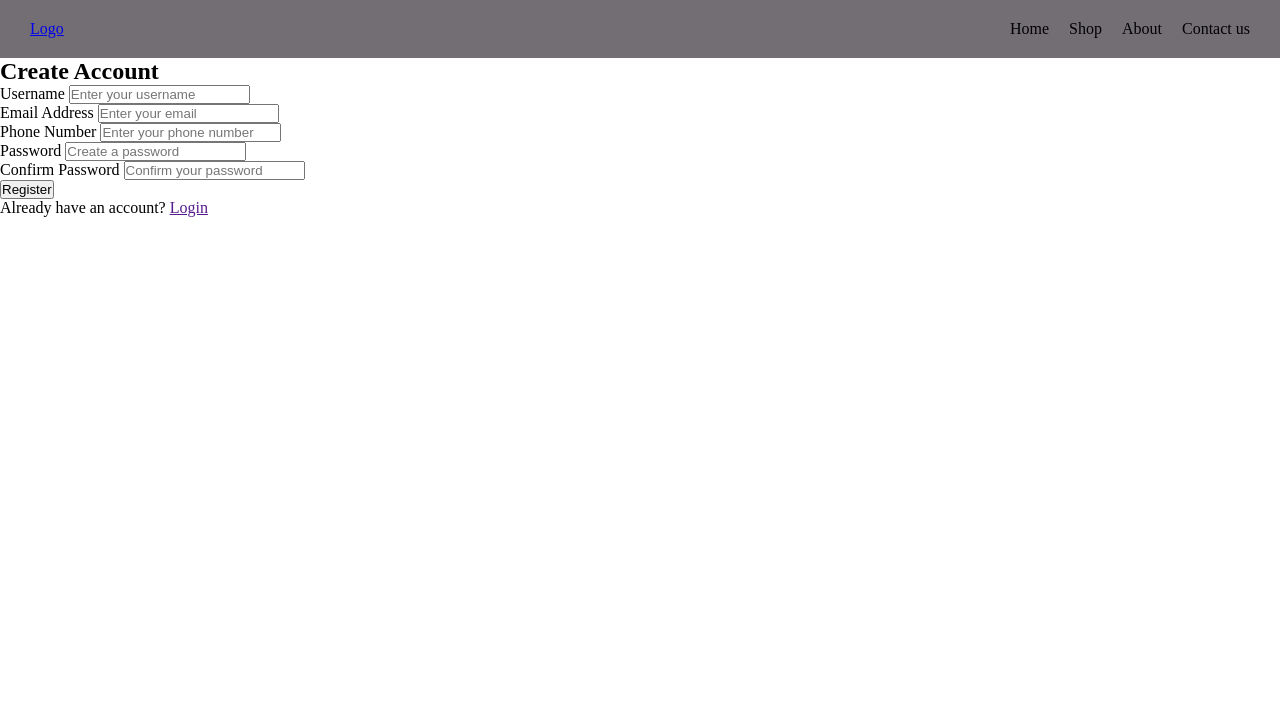
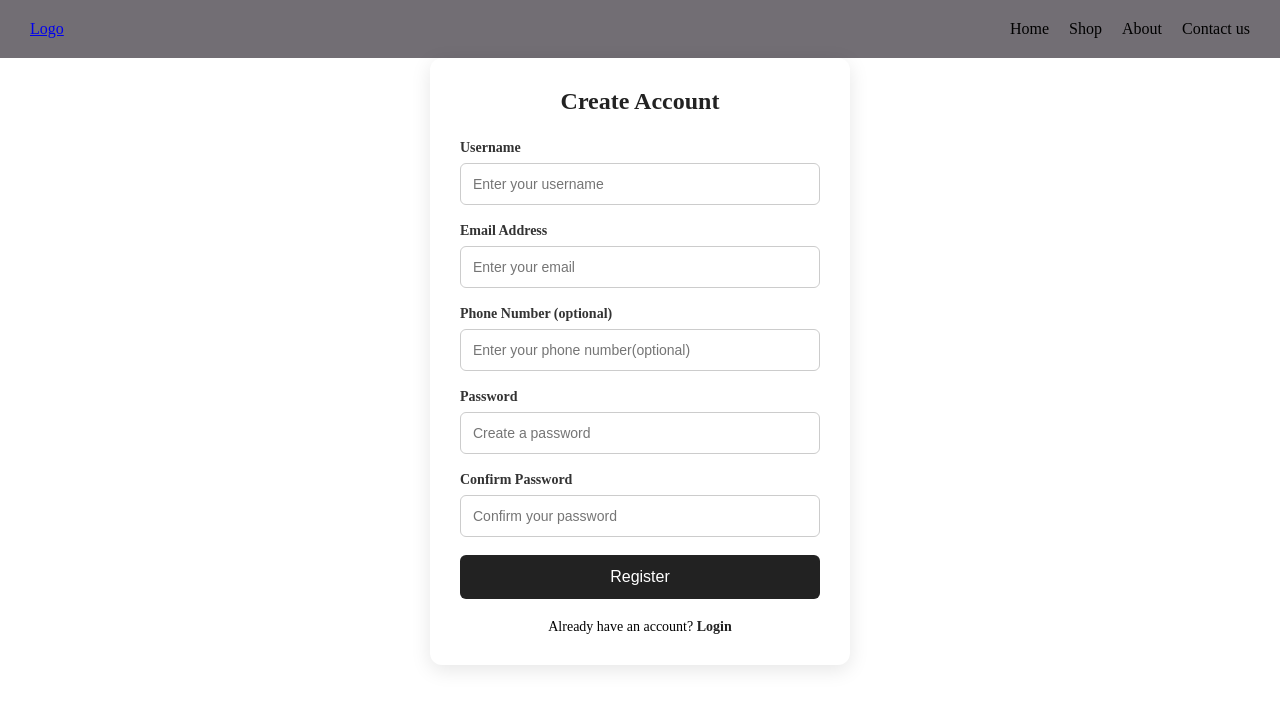
Before and after one commit to Navaneeth-korom/clothing-brand-ecommerce, a Django app: page /accounts/register/ in a window 1280 px wide. Shown: the top 709 px of the page. Run offline with Django 5.2, Linux system fonts and the light colour scheme.

Commit message:
create user registration feeature.

```diff
--- a/accounts/templates/accounts/register.html
+++ b/accounts/templates/accounts/register.html
@@ -1,41 +1,67 @@
 {% extends "base.html" %}
 
 {% block content %}
-
+<section class="registration-section">
     <div class="registration-container">
         <h2>Create Account</h2>
 
-    <form action="#" method="post">
+        <form method="post">
+            {% csrf_token %}
 
             <div class="form-group">
                 <label for="username">Username</label>
                 <input type="text" id="username" name="username" placeholder="Enter your username" required
                     autocomplete="username" value="{{ request.POST.username }}">
+                {% if form.username.errors %}
+                <div class="error">
+                    {{ form.username.errors }}
+                </div>
+                {% endif %}
             </div>
 
             <div class="form-group">
                 <label for="email">Email Address</label>
-            <input type="email" id="email" name="email" placeholder="Enter your email" required
-                autocomplete="email" value="{{ request.POST.email }}">
+                <input type="email" id="email" name="email" placeholder="Enter your email" required autocomplete="email"
+                    value="{{ request.POST.email }}">
+                {% if form.email.errors %}
+                <div class="error">
+                    {{ form.email.errors }}
+                </div>
+                {% endif %}
             </div>
 
             <div class="form-group">
-            <label for="phone">Phone Number</label>
-            <input type="tel" id="phone" name="phone" placeholder="Enter your phone number" required
-            autocomplete="tel" value="{{ request.POST.phone }}">
+                <label for="phone">Phone Number (optional)</label>
+                <input type="tel" id="phone" name="phone" placeholder="Enter your phone number(optional)" autocomplete="tel"
+                    value="{{ request.POST.phone }}">
             </div>
 
             <div class="form-group">
                 <label for="password1">Password</label>
                 <input type="password" id="password1" name="password1" placeholder="Create a password" required
                     value="{{ request.POST.password1 }}">
+                {% if form.password1.errors %}
+                <div class="error">
+                    {{ form.password1.errors }}
+                </div>
+                {% endif %}
             </div>
 
             <div class="form-group">
                 <label for="password2">Confirm Password</label>
-            <input type="password" id="password2" name="password2" placeholder="Confirm your password"
-                required value="{{ request.POST.password2 }}">
+                <input type="password" id="password2" name="password2" placeholder="Confirm your password" required
+                    value="{{ request.POST.password2 }}">
+                {% if form.password2.errors %}
+                <div class="error">
+                    {{ form.password2.errors }}
                 </div>
+                {% endif %}
+            </div>
+            {% if form.non_field_errors %}
+            <div class="error">
+                {{ form.non_field_errors }}
+            </div>
+            {% endif %}
 
             <button type="submit" class="register-btn">
                 Register
@@ -48,4 +74,5 @@
 
         </form>
     </div>
+</section>
 {% endblock %}
--- a/accounts/views.py
+++ b/accounts/views.py
@@ -1,12 +1,14 @@
 from django.shortcuts import render, redirect
 from .forms import RegisterForm
+from django.contrib.auth import login
 
 # Create your views here.
 def register(request):
     if request.method == "POST":
         form = RegisterForm(request.POST)
         if form.is_valid():
-            form.save()
+            user = form.save()
+            login(request, user)
             return redirect("products")
     else:
         form = RegisterForm()
--- a/static/css/style.css
+++ b/static/css/style.css
@@ -1,10 +1,10 @@
-*{
+* {
   margin: 0;
   padding: 0;
   box-sizing: border-box;
 }
 /* navbar */
-nav{
+nav {
   display: flex;
   justify-content: space-between;
   align-items: center;
@@ -12,21 +12,20 @@ nav{
   padding: 20px 30px;
 }
 
-nav ul{
+nav ul {
   display: flex;
   gap: 20px;
   list-style: none;
-
 }
 
-.nav-link{
+.nav-link {
   text-decoration: none;
   color: black;
 }
 
 /* Hero section */
 
-.hero-section{
+.hero-section {
   height: 100vh;
   background-image: url(../images/hero-image.jpg);
   background-size: cover;
@@ -36,21 +35,20 @@ nav ul{
   align-items: center;
 }
 
-.hero-container{
+.hero-container {
   margin-left: 50px;
   color: #000000;
   display: flex;
   flex-direction: column;
   width: 400px;
-
 }
 
-.auth-links{
+.auth-links {
   margin-top: 20px;
   flex-direction: column;
 }
 
-.auth-links a{
+.auth-links a {
   text-decoration: none;
   padding: 10px 30px;
   border: 1px solid #ffff;
@@ -59,23 +57,22 @@ nav ul{
   display: inline-block;
 }
 
-.register{
-    background-color: #D64045;
+.register {
+  background-color: #d64045;
   margin-top: 10px;
 }
-.login{
-    background-color: #3A7CA5;
+.login {
+  background-color: #3a7ca5;
   margin-top: 10px;
 }
-.explore{
+.explore {
   margin-bottom: 10px;
   background-color: #e6bd5f;
 }
 
-
 /* Products */
 
-.product-grid{
+.product-grid {
   display: grid;
   grid-template-columns: repeat(auto-fill, minmax(min(100%, 230px), 1fr));
   gap: 28px 20px;
@@ -116,13 +113,14 @@ nav ul{
   border-radius: 12px;
   overflow: hidden;
   border: 1px solid #eee;
-    transition: transform 0.3s ease,
+  transition:
+    transform 0.3s ease,
     box-shadow 0.3s ease;
 }
 
 .product-card:hover {
   transform: translateY(-6px);
-    box-shadow: 0 12px 30px rgba(0, 0, 0, 0.10);
+  box-shadow: 0 12px 30px rgba(0, 0, 0, 0.1);
 }
 
 .product-image {
@@ -250,3 +248,90 @@ nav ul{
   background: #444;
   color: #fff;
 }
+
+/* Register form */
+
+.registration-section{
+    display: flex;
+    justify-content: center;
+    align-items: center;
+
+}
+
+.registration-container {
+  background-color: #ffffff;
+  width: 100%;
+  max-width: 420px;
+  padding: 30px;
+  border-radius: 12px;
+  box-shadow: 0 5px 20px rgba(0, 0, 0, 0.1);
+}
+
+h2 {
+  text-align: center;
+  margin-bottom: 25px;
+  color: #222222;
+}
+
+.form-group {
+  margin-bottom: 18px;
+}
+
+label {
+  display: block;
+  margin-bottom: 7px;
+  color: #333333;
+  font-size: 14px;
+  font-weight: bold;
+}
+
+input {
+  width: 100%;
+  padding: 12px;
+  border: 1px solid #cccccc;
+  border-radius: 6px;
+  font-size: 14px;
+  outline: none;
+}
+
+input:focus {
+  border-color: #222222;
+}
+
+.register-btn {
+  width: 100%;
+  padding: 13px;
+  background-color: #222222;
+  color: #ffffff;
+  border: none;
+  border-radius: 6px;
+  font-size: 16px;
+  cursor: pointer;
+}
+
+.register-btn:hover {
+  background-color: #444444;
+}
+
+.login-link {
+  text-align: center;
+  margin-top: 20px;
+  font-size: 14px;
+}
+
+.login-link a {
+  color: #222222;
+  text-decoration: none;
+  font-weight: bold;
+}
+
+.login-link a:hover {
+  text-decoration: underline;
+}
+
+.error {
+    color: #dc3545;
+    font-size: 13px;
+    margin-top: 5px;
+    margin-bottom: 10px;
+}
--- a/templates/home.html
+++ b/templates/home.html
@@ -15,7 +15,7 @@
             <div>
                 <a  class="explore" href="{% url 'products' %}">Explore</a>
             </div>
-            <a class="register" href="">Register</a>
+            <a class="register" href="{% url 'register' %}">Register</a>
             <a class="login" href="">Login</a>
         </div>
     </div>
```
Lines whose indentation alone changed are shown as unchanged.
